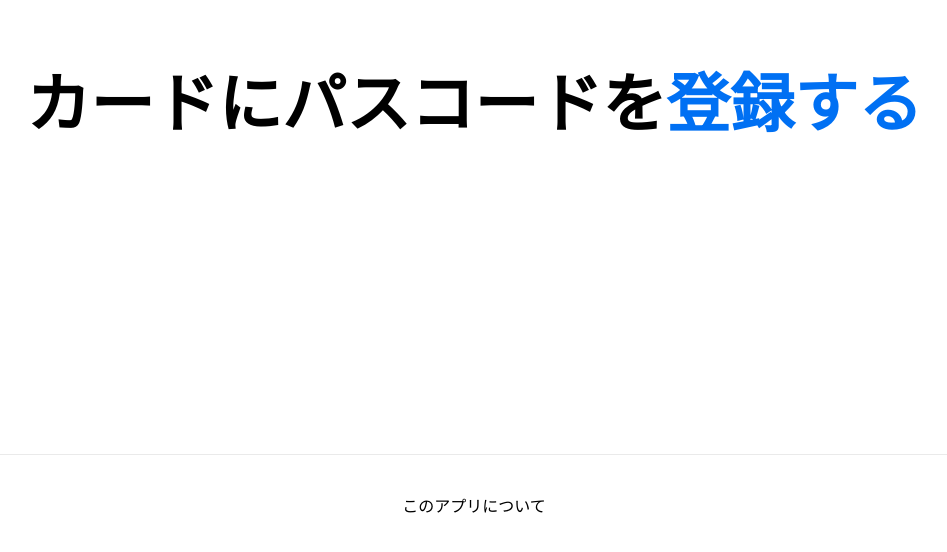
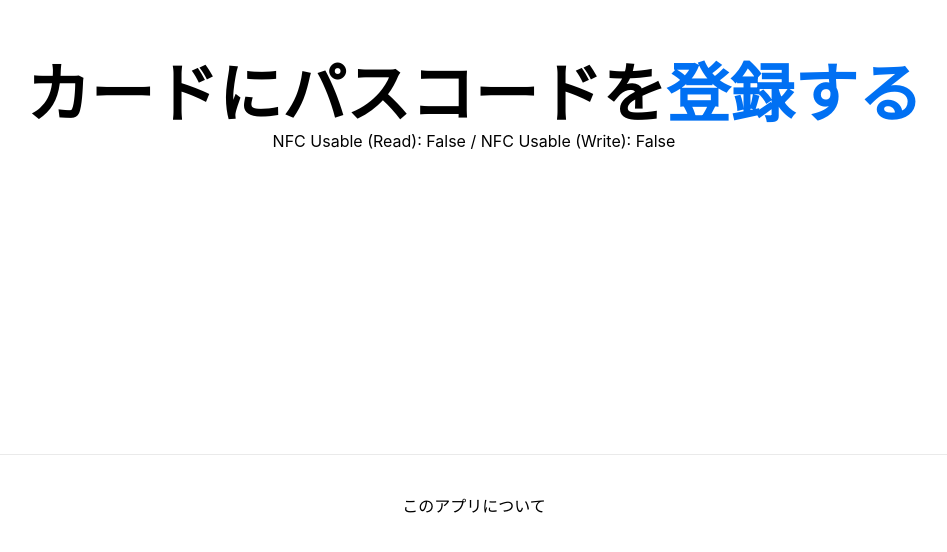
Before and after one commit to gatchan0807/web-nfc-kintai, a Next.js app: page / in a window 1280 px wide. Shown: the part 246-798 px from the top of the page, without its empty margins (166-1113 px from the left). Built offline with nearby package versions, Linux system fonts and the light colour scheme.

Commit message:
✨ WebNFCの機能が使えるかをチェックしてUIに表示する機能の追加

```diff
--- a/pages/index.js
+++ b/pages/index.js
@@ -1,6 +1,7 @@
 import Head from "next/head";
 import Link from "next/link";
 import styles from "../styles/Home.module.css";
+import { useEffect, useState } from "react";
 
 export default function Home() {
   return (
@@ -14,9 +15,31 @@ export default function Home() {
         <h1 className={styles.title}>
           カードにパスコードを<Link href="/register">登録する</Link>
         </h1>
+        <NFCUsableFlag></NFCUsableFlag>
       </main>
-
       <footer className={styles.footer}>このアプリについて</footer>
     </div>
   );
 }
+
+function NFCUsableFlag() {
+  const [nfcReadFlag, setNFCReadFlag] = useState("False");
+  const [nfcWriteFlag, setNFCWriteFlag] = useState("False");
+
+  useEffect(() => {
+    if (process.browser) {
+      if ("NDEFReader" in window) {
+        setNFCReadFlag("True");
+      }
+      if ("NDEFWriter" in window) {
+        setNFCWriteFlag("True");
+      }
+    }
+  });
+
+  return (
+    <div>
+      NFC Usable (Read): {nfcReadFlag} / NFC Usable (Write): {nfcWriteFlag}
+    </div>
+  );
+}
```
